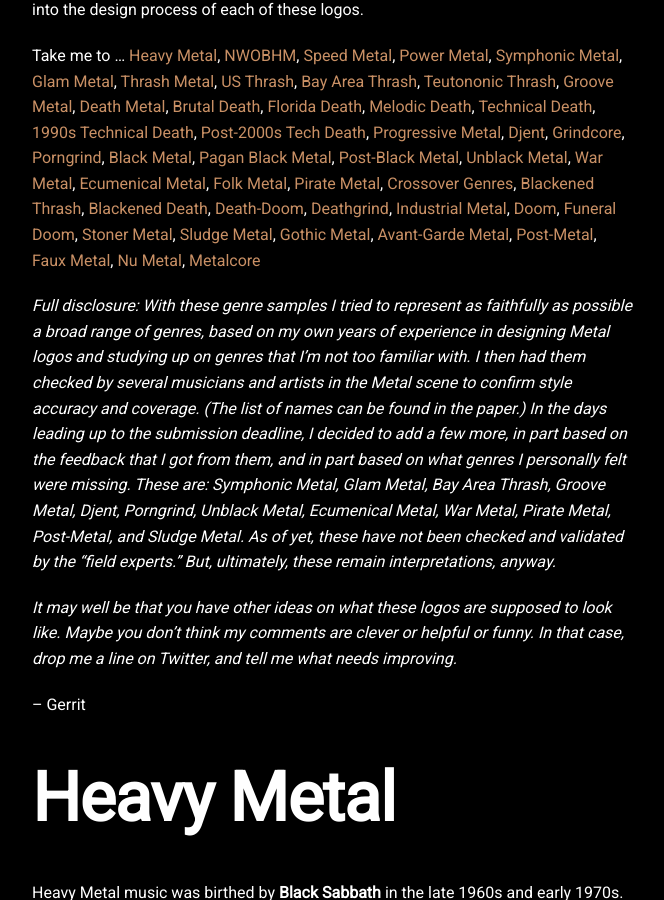
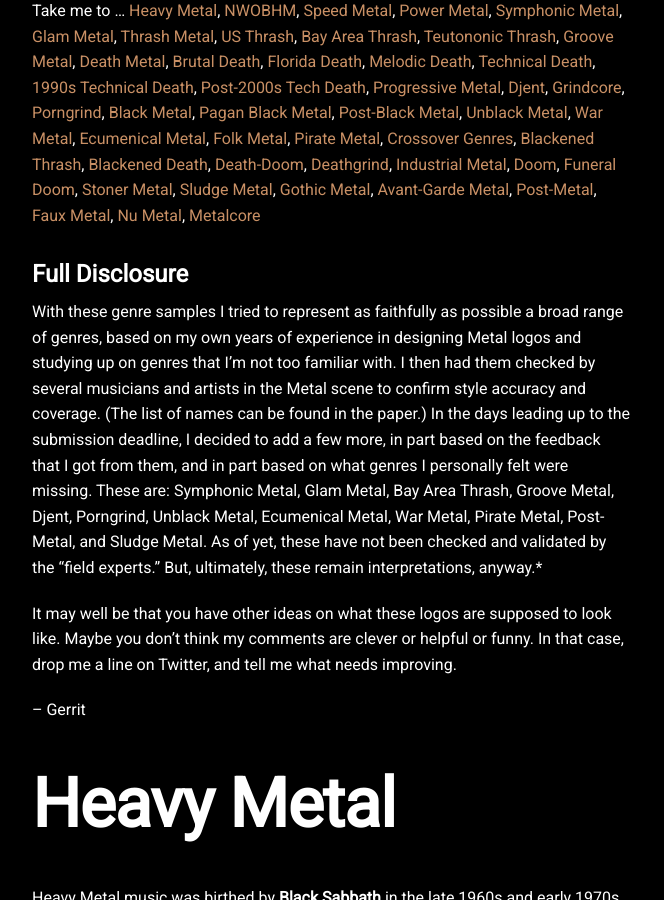
Before and after one commit to Noeska/illegiblesemantics, a Jekyll site: the page built from projects/proj-2.md, in a window 1280 px wide and 900 px high, scrolled down 643 px. Shown: the whole window, without its empty margins (308-972 px from the left). Built offline with Jekyll 4.4.1, drawn with Linux system fonts in a browser that asks for light colours; nearby versions of some CDN libraries.

```diff
--- a/projects/proj-2.md
+++ b/projects/proj-2.md
@@ -4,7 +4,7 @@ title: 'Genre Guide'
 ---
 <!-- Here you can see samples of logo designs covering a broad range of metal genres and extreme subgenres with some tongue-in-cheek commentary by Gerrit Rijken. -->
 
-# Introduction
+## Introduction
 
 In our paper we explore the "design space" of Metal logos; and when we say "Metal," we refer to Heavy Metal and its Extreme Metal subgenres -- and the subgenres within those. Each of these has its own visual aesthetics and codes that govern how genre logos can or should look like, generally. Here things can get weirdly specific. For example, bands in a genre often have the same kind of logos, but depending on subgenre, bands may have a different kind of logo, and a logo style can even depend on a given band's locality.
 
@@ -19,9 +19,10 @@ As you can imagine, it can get complicated fairly quickly when you're trying to
 Take me to ...
 [Heavy Metal](#heavy), [NWOBHM](#NWOBHM), [Speed Metal](#speed), [Power Metal](#power), [Symphonic Metal](#symphonic), [Glam Metal](#glam), [Thrash Metal](#thrash), [US Thrash](#usthrash), [Bay Area Thrash](#bay), [Teutononic Thrash](#teutonic), [Groove Metal](#groove), [Death Metal](#death), [Brutal Death](#brutal), [Florida Death](#florida), [Melodic Death](#melodic), [Technical Death](#tech), [1990s Technical Death](#1990tech), [Post-2000s Tech Death](#2000tech), [Progressive Metal](#progressive), [Djent](#djent), [Grindcore](#grindcore), [Porngrind](#porngrind), [Black Metal](#black), [Pagan Black Metal](#pagan), [Post-Black Metal](#pblack), [Unblack Metal](#unblack), [War Metal](#war), [Ecumenical Metal](#ecumenical), [Folk Metal](#folk), [Pirate Metal](#pirate), [Crossover Genres](#crossover), [Blackened Thrash](#bthrash), [Blackened Death](#bdeath), [Death-Doom](#deathdoom), [Deathgrind](#deathgrind), [Industrial Metal](#industrial), [Doom](#doom), [Funeral Doom](#funeral), [Stoner Metal](#psychedelic), [Sludge Metal](#sludge), [Gothic Metal](#gothic), [Avant-Garde Metal](#avantgarde), [Post-Metal](#post), [Faux Metal](#faux), [Nu Metal](#nu), [Metalcore](#metalcore)
 
-*Full disclosure: With these genre samples I tried to represent as faithfully as possible a broad range of genres, based on my own years of experience in designing Metal logos and studying up on genres that I'm not too familiar with. I then had them checked by several musicians and artists in the Metal scene to confirm style accuracy and coverage. (The list of names can be found in the paper.) In the days leading up to the submission deadline, I decided to add a few more, in part based on the feedback that I got from them, and in part based on what genres I personally felt were missing. These are: Symphonic Metal, Glam Metal, Bay Area Thrash, Groove Metal, Djent, Porngrind, Unblack Metal, Ecumenical Metal, War Metal, Pirate Metal, Post-Metal, and Sludge Metal. As of yet, these have not been checked and validated by the "field experts." But, ultimately, these remain interpretations, anyway.*
-
-*It may well be that you have other ideas on what these logos are supposed to look like. Maybe you don't think my comments are clever or helpful or funny. In that case, drop me a line on Twitter, and tell me what needs improving.*
+#### Full Disclosure
+With these genre samples I tried to represent as faithfully as possible a broad range of genres, based on my own years of experience in designing Metal logos and studying up on genres that I'm not too familiar with. I then had them checked by several musicians and artists in the Metal scene to confirm style accuracy and coverage. (The list of names can be found in the paper.) In the days leading up to the submission deadline, I decided to add a few more, in part based on the feedback that I got from them, and in part based on what genres I personally felt were missing. These are: Symphonic Metal, Glam Metal, Bay Area Thrash, Groove Metal, Djent, Porngrind, Unblack Metal, Ecumenical Metal, War Metal, Pirate Metal, Post-Metal, and Sludge Metal. As of yet, these have not been checked and validated by the "field experts." But, ultimately, these remain interpretations, anyway.*
+
+It may well be that you have other ideas on what these logos are supposed to look like. Maybe you don't think my comments are clever or helpful or funny. In that case, drop me a line on Twitter, and tell me what needs improving.
 
 -- Gerrit
 
```
